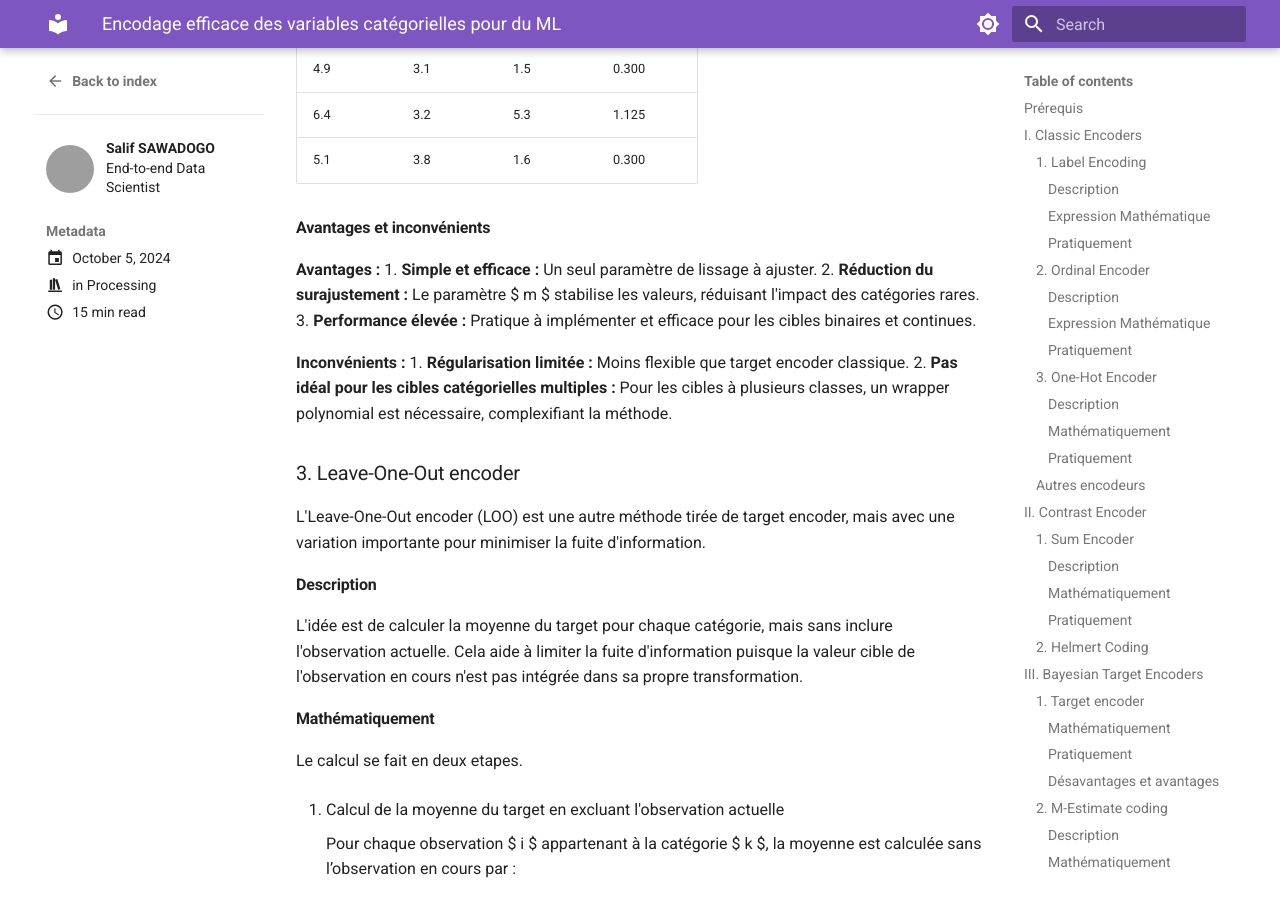
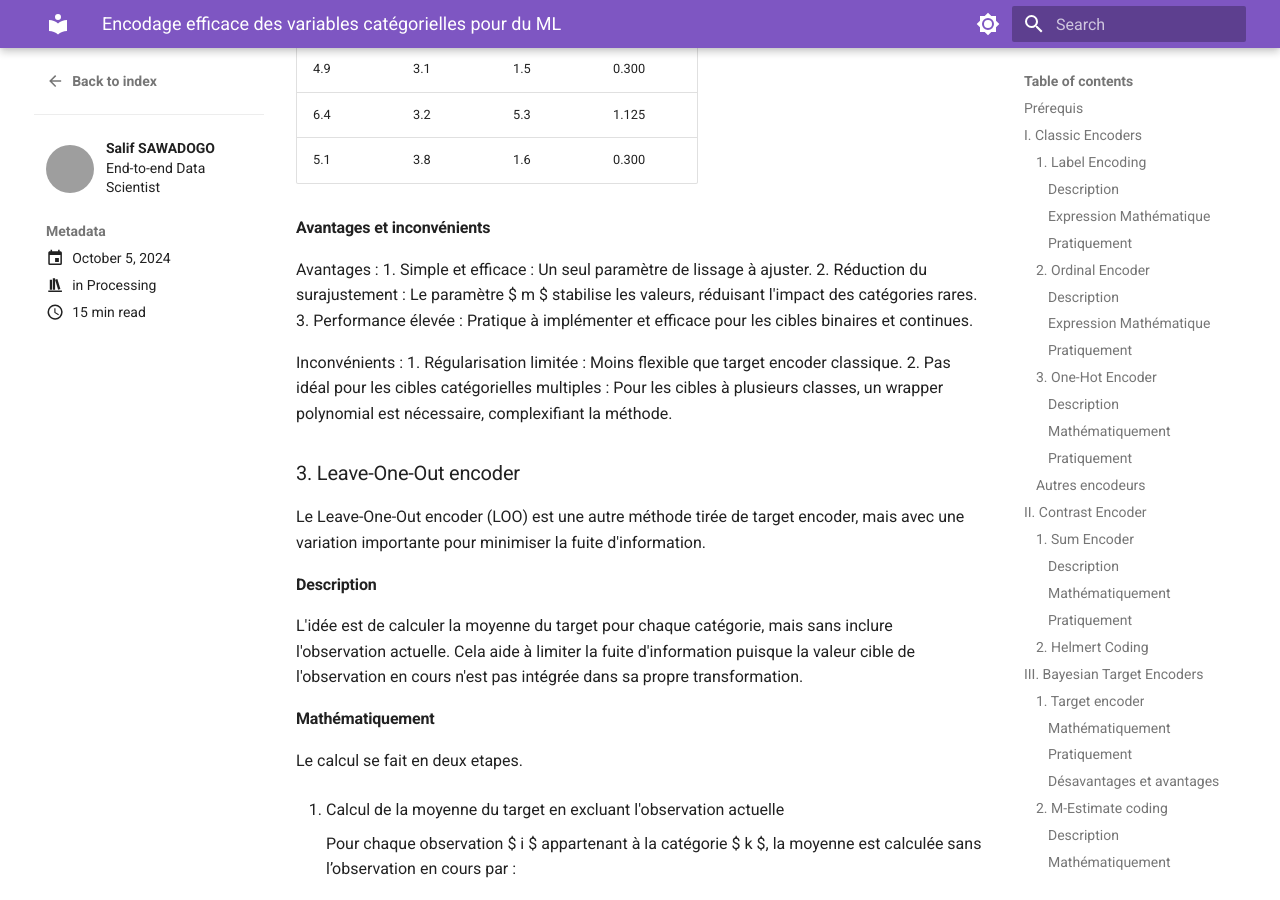
Before and after one commit to sawallesalfo/blog, an MkDocs documentation site: the page built from docs/posts/encoding_categorical_features_for_ML.md, in a window 1280 px wide and 900 px high, scrolled down 9019 px. Built offline with MkDocs 1.6.1 and Material for MkDocs 9.7.7, drawn with Linux system fonts in a browser that asks for light colours; comment, search, counter and statistics services are not loaded; some of the changed text lies outside the part shown; grey boxes are pictures that could not be loaded.

```diff
--- a/docs/posts/encoding_categorical_features_for_ML.md
+++ b/docs/posts/encoding_categorical_features_for_ML.md
@@ -207,7 +207,7 @@ Les methodes classées comme Bayesiennes  sont des  technique utile pour encoder
 
 Avant d’explorer les formules, voici quelques notations cruciales :
 
-- $y $ et $ y^+$ : Le nombre total d'observations et le nombre total d'observations positives (où $ y = 1 $).
+- $y$ et $y^+$ : Le nombre total d'observations et le nombre total d'observations positives (où $ y = 1 $).
 - $x_i, y_i$ : La valeur de la catégorie et du target pour l'observation $ i $.
 - $n$ et $n^+$ : Le nombre d'observations et le nombre d'observations positives pour une valeur spécifique d'une colonne catégorielle.
 - $a$ : Un hyperparamètre de régularisation.
@@ -311,17 +311,17 @@ encoder.fit_transform(data.drop(columns=["y"]), data["y"]).head()
 
 #### Avantages et inconvénients
 
-**Avantages :**
-   1. **Simple et efficace :** Un seul paramètre de lissage à ajuster.
-   2. **Réduction du surajustement :** Le paramètre $ m $ stabilise les valeurs, réduisant l'impact des catégories rares.
-   3. **Performance élevée :** Pratique à implémenter et efficace pour les cibles binaires et continues.
+Avantages :
+   1. Simple et efficace : Un seul paramètre de lissage à ajuster.
+   2. Réduction du surajustement : Le paramètre $ m $ stabilise les valeurs, réduisant l'impact des catégories rares.
+   3. Performance élevée : Pratique à implémenter et efficace pour les cibles binaires et continues.
 
-**Inconvénients :**
-   1. **Régularisation limitée :** Moins flexible que target encoder classique.
-   2. **Pas idéal pour les cibles catégorielles multiples :** Pour les cibles à plusieurs classes, un wrapper polynomial est nécessaire, complexifiant la méthode.
+Inconvénients :
+   1. Régularisation limitée : Moins flexible que target encoder classique.
+   2. Pas idéal pour les cibles catégorielles multiples : Pour les cibles à plusieurs classes, un wrapper polynomial est nécessaire, complexifiant la méthode.
 
 ### 3. Leave-One-Out encoder
-L'Leave-One-Out encoder (LOO) est une autre méthode tirée de target encoder, mais avec une variation importante pour minimiser la fuite d'information.
+Le Leave-One-Out encoder (LOO) est une autre méthode tirée de target encoder, mais avec une variation importante pour minimiser la fuite d'information.
 
 #### Description
 L'idée est de calculer la moyenne du target pour chaque catégorie, mais sans inclure l'observation actuelle. Cela aide à limiter la fuite d'information puisque la valeur cible de l'observation en cours n'est pas intégrée dans sa propre transformation.
```
Also changed, not shown: other parts of docs/posts/encoding_categorical_features_for_ML.md (+8 -17 lines).
